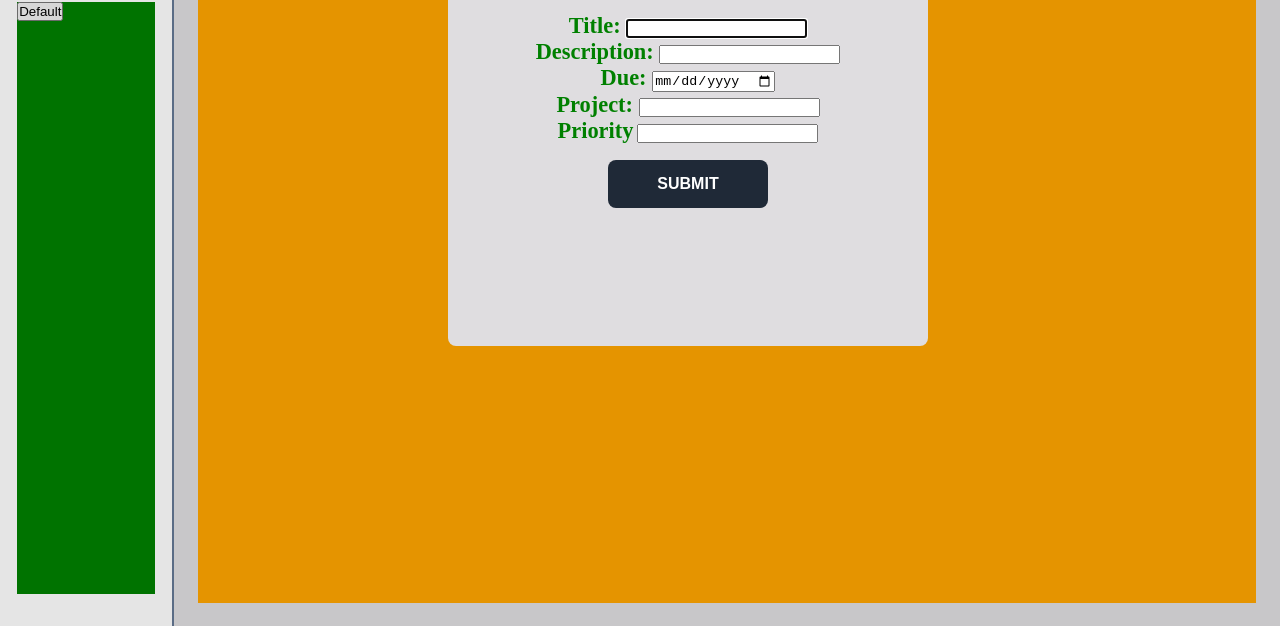
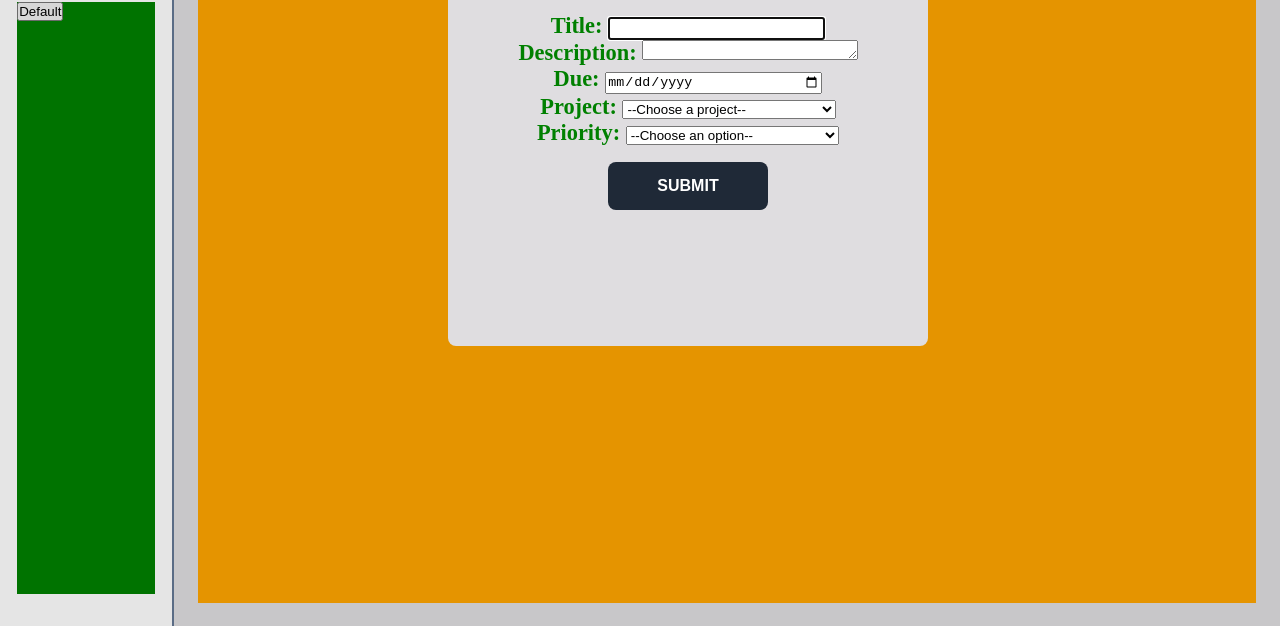
Before and after one commit to Kgodisho-Mononyane/todo-list, a website built with webpack: page src/template.html in a window 1280 px wide. Both pictures are taken after a click on the button "ADD TASK". Shown: the part 174-800 px from the top of the page. Built offline with nearby package versions, Linux system fonts and the light colour scheme.

Commit message:
complete basic styling for dialog boxes

```diff
--- a/src/style.css
+++ b/src/style.css
@@ -159,6 +159,11 @@ main {
   color: green;
 }
 
+.form-input {
+  height: 1.4em;
+  width: 16em;
+}
+
 #add-submit-btn, #project-submit-btn {
   background-color: var(--background-blue);
   border: none;
--- a/src/template.html
+++ b/src/template.html
@@ -25,23 +25,33 @@
             <h2 id="add-header">ADD NEW TASK</h2>
             <div class="form-element">
               <label class="form-label" for="">Title: </label>
-              <input type="text">
+              <input type="text" class="form-input">
             </div>
             <div class="form-element">
               <label class="form-label" for="">Description: </label>
-              <input type="text">
+              <textarea class="form-input"></textarea>
             </div>
             <div class="form-element">
               <label class="form-label" for="">Due: </label>
-              <input type="date">
+              <input type="date" class="form-input">
             </div>
             <div class="form-element">
               <label class="form-label"for="">Project: </label>
-              <input type="text">
+              <select name="priority" id="priority-options" class="form-input">
+                <option value="test">--Choose a project--</option>
+                <option value="test1">Default</option>
+                <option value="test2">Personal</option>
+                <option value="test3">Work</option>
+              </select>
             </div>
             <div class="form-element">
-              <label class="form-label"for="">Priority</label>
-              <input type="text">
+              <label class="form-label"for="">Priority: </label>
+              <select name="priority" id="priority-options" class="form-input">
+                <option value="test">--Choose an option--</option>
+                <option value="Low">Low</option>
+                <option value="Medium">Medium</option>
+                <option value="How">High</option>
+              </select>
             </div>
             <button id="add-submit-btn" type="submit">SUBMIT</button>
           </form>
@@ -51,7 +61,7 @@
             <h2 id="project-header">CREATE PROJECT</h2>
             <div class="form-element">
               <label for="" class="form-label">Project Name: </label>
-              <input type="text">
+              <input type="text" class="form-input">
             </div>
             <button id="project-submit-btn" type="submit">SUBMIT</button>
           </form>
```
